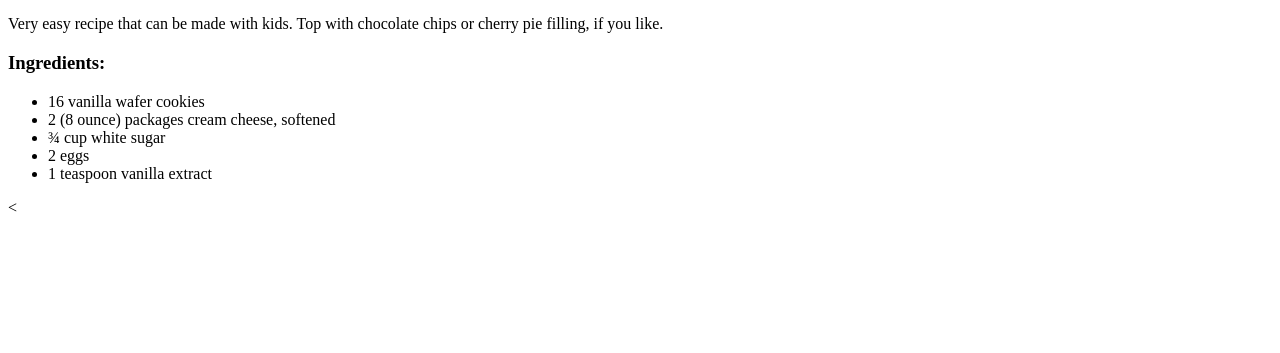
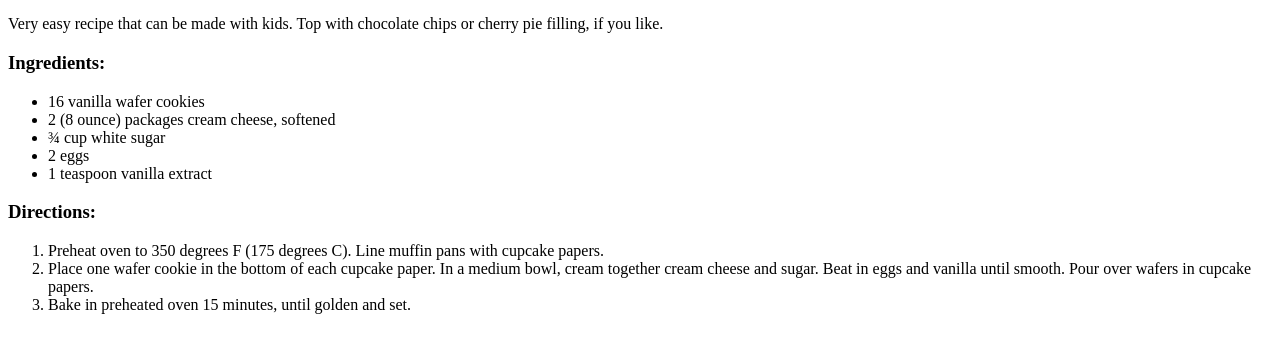
Before and after one commit to lampaktuell/odin-recipes, a plain HTML site: page recipes/cheesecake.html in a window 1280 px wide. Shown: the part 415-768 px from the top of the page. Drawn offline with Linux system fonts and the light colour scheme.

Commit message:
Add steps

```diff
--- a/recipes/cheesecake.html
+++ b/recipes/cheesecake.html
@@ -17,6 +17,11 @@
             <li>2 eggs</li>
             <li>1 teaspoon vanilla extract</li>
         </ul>
-        <
+        <h3>Directions:</h3>
+        <ol>
+            <li>Preheat oven to 350 degrees F (175 degrees C). Line muffin pans with cupcake papers.</li>
+            <li>Place one wafer cookie in the bottom of each cupcake paper. In a medium bowl, cream together cream cheese and sugar. Beat in eggs and vanilla until smooth. Pour over wafers in cupcake papers.</li>
+            <li>Bake in preheated oven 15 minutes, until golden and set.</li>
+        </ol>
     </body>
 </html>
```
